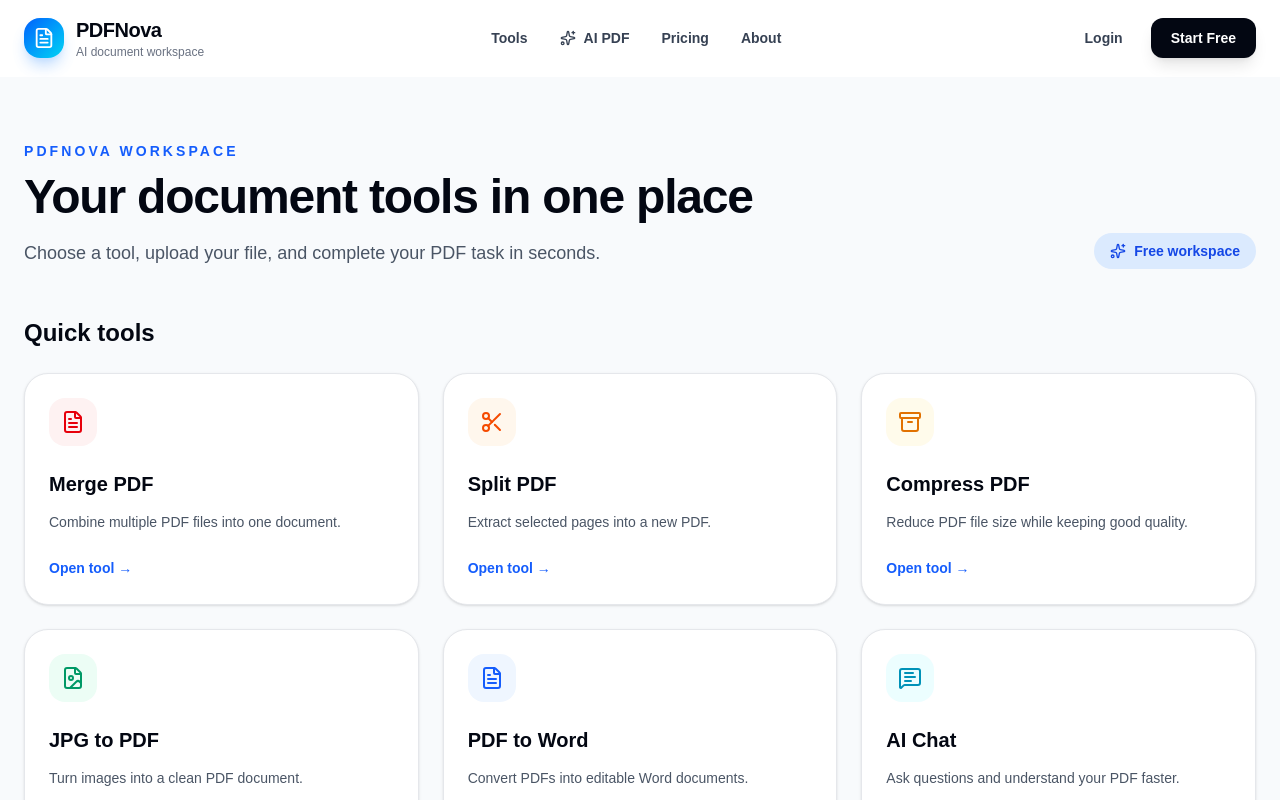
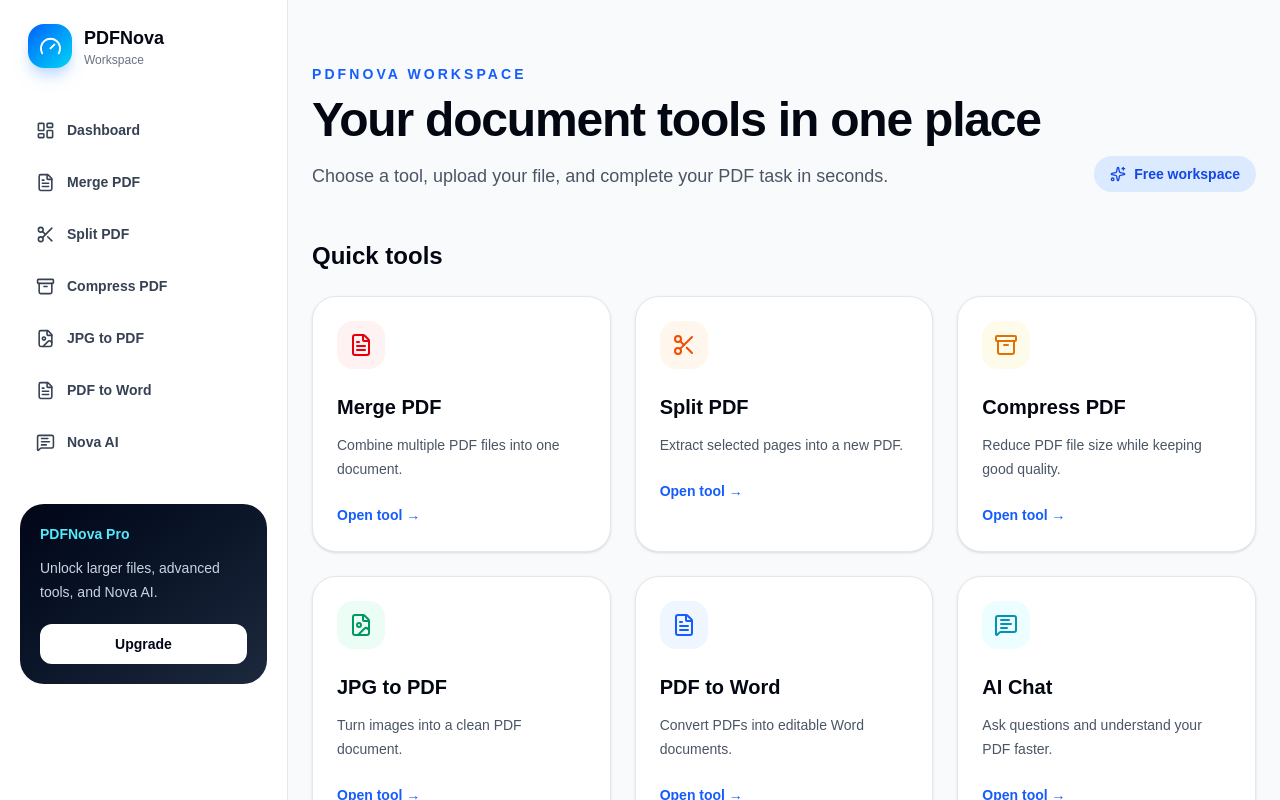
Before and after one commit to hamsa-tech26/pdfnova, a Next.js app: page /dashboard in a window 1280 px wide. Shown: the top 800 px of the page. Built offline with nearby package versions, Linux system fonts and the light colour scheme.

Commit message:
Add shared workspace sidebar layout

```diff
--- a/app/dashboard/page.tsx
+++ b/app/dashboard/page.tsx
@@ -1,4 +1,4 @@
-import Navbar from "@/components/Navbar";
+import WorkspaceLayout from "@/app/workspace-layout";
 import {
   Archive,
   FileImage,
@@ -55,10 +55,8 @@
 
 export default function DashboardPage() {
   return (
-    <>
-      <Navbar />
-
-      <main className="min-h-screen bg-slate-50 px-6 py-16">
+    <WorkspaceLayout>
+      <main className="min-h-screen px-6 py-16">
         <div className="mx-auto max-w-7xl">
           <div className="flex flex-col justify-between gap-6 md:flex-row md:items-end">
             <div>
@@ -85,7 +83,7 @@
           <section className="mt-12">
             <h2 className="text-2xl font-bold text-gray-950">Quick tools</h2>
 
-            <div className="mt-6 grid gap-6 sm:grid-cols-2 lg:grid-cols-3">
+            <div className="mt-6 grid gap-6 sm:grid-cols-2 xl:grid-cols-3">
               {tools.map((tool) => {
                 const Icon = tool.icon;
 
@@ -118,7 +116,7 @@
             </div>
           </section>
 
-          <section className="mt-12 grid gap-6 lg:grid-cols-2">
+          <section className="mt-12 grid gap-6 xl:grid-cols-2">
             <div className="rounded-3xl border border-gray-200 bg-white p-8 shadow-sm">
               <h2 className="text-xl font-bold text-gray-950">Recent files</h2>
 
@@ -156,6 +154,6 @@
           </section>
         </div>
       </main>
-    </>
+    </WorkspaceLayout>
   );
 }
--- /dev/null
+++ b/app/workspace-layout.tsx
@@ -0,0 +1,20 @@
+import WorkspaceSidebar from "@/components/WorkspaceSidebar";
+import type { ReactNode } from "react";
+
+type WorkspaceLayoutProps = {
+  children: ReactNode;
+};
+
+export default function WorkspaceLayout({
+  children,
+}: WorkspaceLayoutProps) {
+  return (
+    <div className="min-h-screen bg-slate-50 lg:flex">
+      <WorkspaceSidebar />
+
+      <div className="min-w-0 flex-1">
+        {children}
+      </div>
+    </div>
+  );
+}
--- /dev/null
+++ b/components/WorkspaceSidebar.tsx
@@ -0,0 +1,93 @@
+import {
+  Archive,
+  FileImage,
+  FileText,
+  Gauge,
+  LayoutDashboard,
+  MessageSquareText,
+  Scissors,
+} from "lucide-react";
+
+const workspaceLinks = [
+  {
+    label: "Dashboard",
+    href: "/dashboard",
+    icon: LayoutDashboard,
+  },
+  {
+    label: "Merge PDF",
+    href: "/merge-pdf",
+    icon: FileText,
+  },
+  {
+    label: "Split PDF",
+    href: "/split-pdf",
+    icon: Scissors,
+  },
+  {
+    label: "Compress PDF",
+    href: "#",
+    icon: Archive,
+  },
+  {
+    label: "JPG to PDF",
+    href: "#",
+    icon: FileImage,
+  },
+  {
+    label: "PDF to Word",
+    href: "#",
+    icon: FileText,
+  },
+  {
+    label: "Nova AI",
+    href: "#",
+    icon: MessageSquareText,
+  },
+];
+
+export default function WorkspaceSidebar() {
+  return (
+    <aside className="hidden min-h-screen w-72 border-r border-gray-200 bg-white px-5 py-6 lg:block">
+      <div className="flex items-center gap-3 px-2">
+        <div className="flex h-11 w-11 items-center justify-center rounded-2xl bg-gradient-to-br from-blue-600 to-cyan-400 text-white shadow-lg shadow-blue-200">
+          <Gauge size={23} />
+        </div>
+
+        <div>
+          <p className="text-lg font-extrabold text-gray-950">PDFNova</p>
+          <p className="text-xs font-medium text-gray-500">Workspace</p>
+        </div>
+      </div>
+
+      <nav className="mt-10 space-y-2">
+        {workspaceLinks.map((link) => {
+          const Icon = link.icon;
+
+          return (
+            <a
+              key={link.label}
+              href={link.href}
+              className="flex items-center gap-3 rounded-2xl px-4 py-3 text-sm font-semibold text-gray-700 transition hover:bg-blue-50 hover:text-blue-700"
+            >
+              <Icon size={19} />
+              {link.label}
+            </a>
+          );
+        })}
+      </nav>
+
+      <div className="mt-10 rounded-3xl bg-gradient-to-br from-slate-950 to-slate-800 p-5 text-white">
+        <p className="text-sm font-semibold text-cyan-300">PDFNova Pro</p>
+
+        <p className="mt-3 text-sm leading-6 text-slate-300">
+          Unlock larger files, advanced tools, and Nova AI.
+        </p>
+
+        <button className="mt-5 w-full rounded-xl bg-white px-4 py-2.5 text-sm font-semibold text-slate-950 transition hover:bg-cyan-100">
+          Upgrade
+        </button>
+      </div>
+    </aside>
+  );
+}
```
